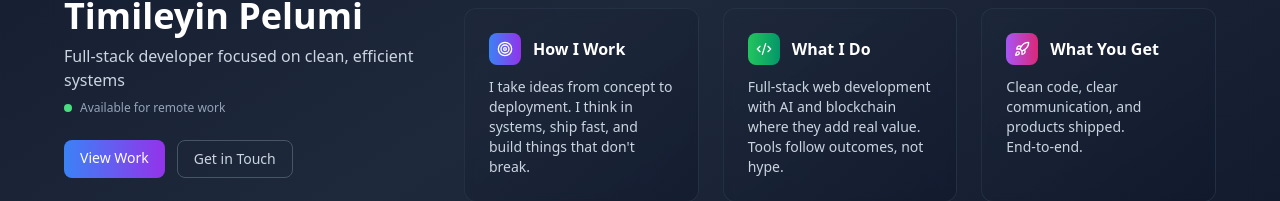
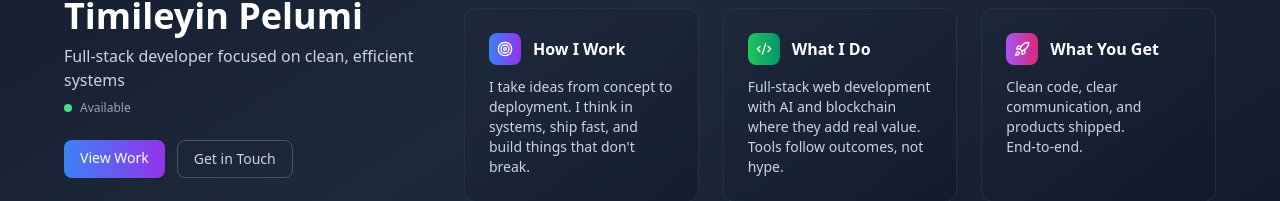
Before and after one commit to builtbytim/builtbytim, a Next.js app: page / in a window 1280 px wide. Shown: the part 381-582 px from the top of the page. Built offline with nearby package versions, Linux system fonts and the light colour scheme.

Commit message:
feat: content updates

```diff
--- a/src/app/page.js
+++ b/src/app/page.js
@@ -633,7 +633,7 @@ export default function Home() {
                     </p>
                     <div className="flex items-center justify-center lg:justify-start space-x-2 text-xs text-slate-400">
                       <div className="w-2 h-2 bg-green-400 rounded-full"></div>
-                      <span>Available for remote work</span>
+                      <span>Available </span>
                     </div>
                   </div>
 
```
